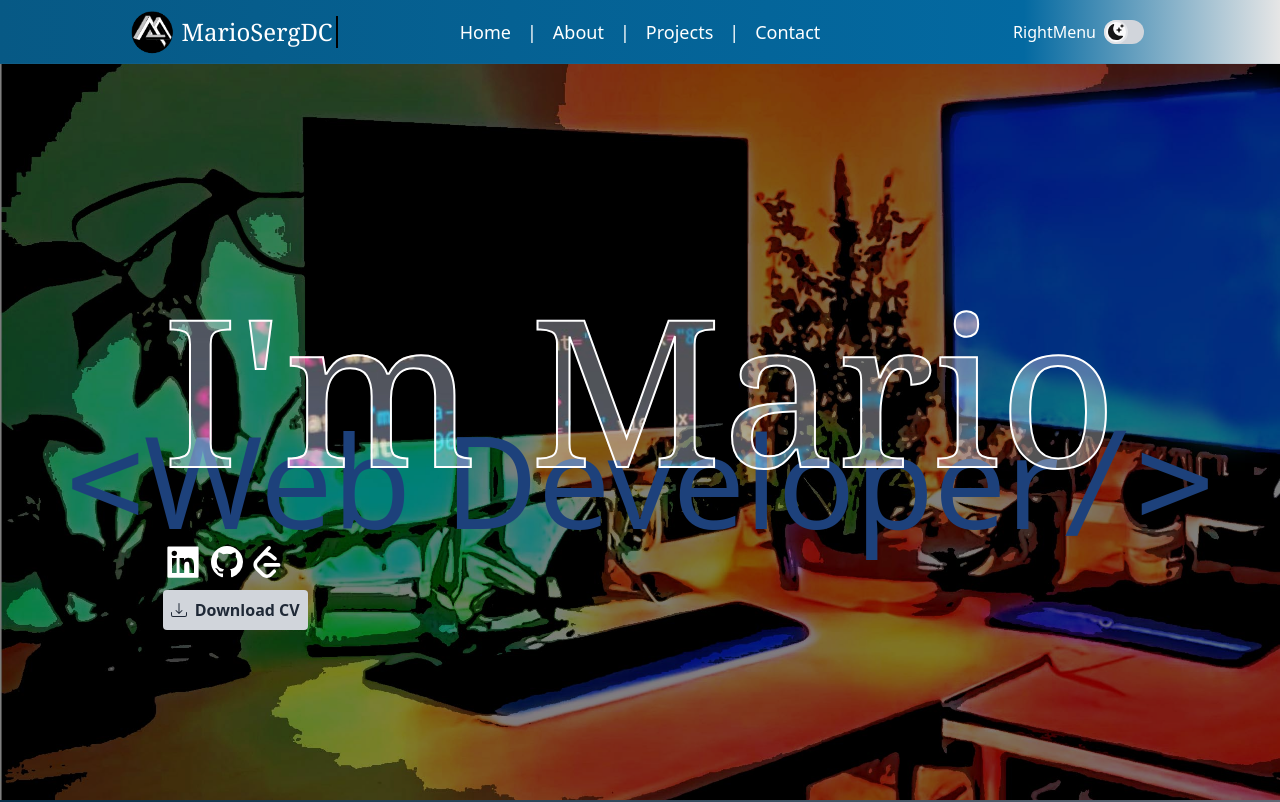
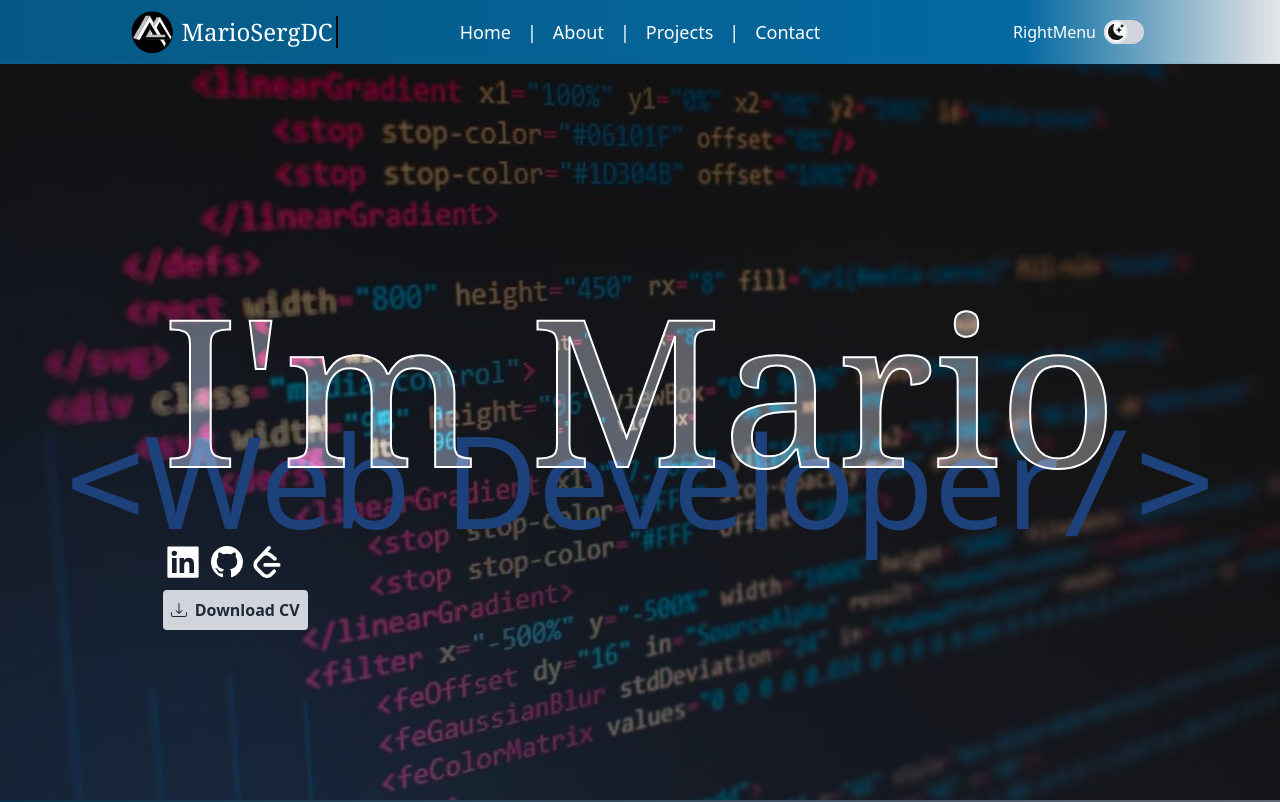
Before and after one commit to mariosergdc/portfolio, a React (Vite) app: page / in a window 1280 px wide. Shown: the top 802 px of the page. Built offline with nearby package versions, Linux system fonts and the light colour scheme.

Commit message:
change form border

```diff
--- a/src/components/ContactForm.tsx
+++ b/src/components/ContactForm.tsx
@@ -3,7 +3,7 @@ const ContactForm = () => {
     <div className="flex flex-col justify-center items-center gap-2 w-1/2">
       <p className="text-pop-up-top">Contact</p>
       <form
-        className="flex flex-col justify-center items-center gap-2 w-full border-2 border-red-500 p-4 rounded-lg"
+        className="flex flex-col justify-center items-center gap-2 w-full border-2 border-gray-700 p-4 rounded-lg"
         action="https://formsubmit.co/mariosergdc.webdev@gmail.com"
         method="POST"
       >
@@ -28,7 +28,7 @@ const ContactForm = () => {
           placeholder="Message"
         />
         <button
-          className="text-black w-full p-2 m-2 rounded-lg bg-green-800 cursor-pointer outline-none"
+          className="text-black w-full p-2 m-2 rounded-lg bg-green-400 cursor-pointer outline-none"
           type="submit"
         >
           Send
--- a/src/index.css
+++ b/src/index.css
@@ -161,7 +161,7 @@ html {
 }
 
 .hero-back {
-  background-image: url("/src/assets/back-main.jpg");
+  background-image: url("/src/assets/back.jpeg");
   background-repeat: no-repeat;
   background-size: cover;
   background-position: center;
```
